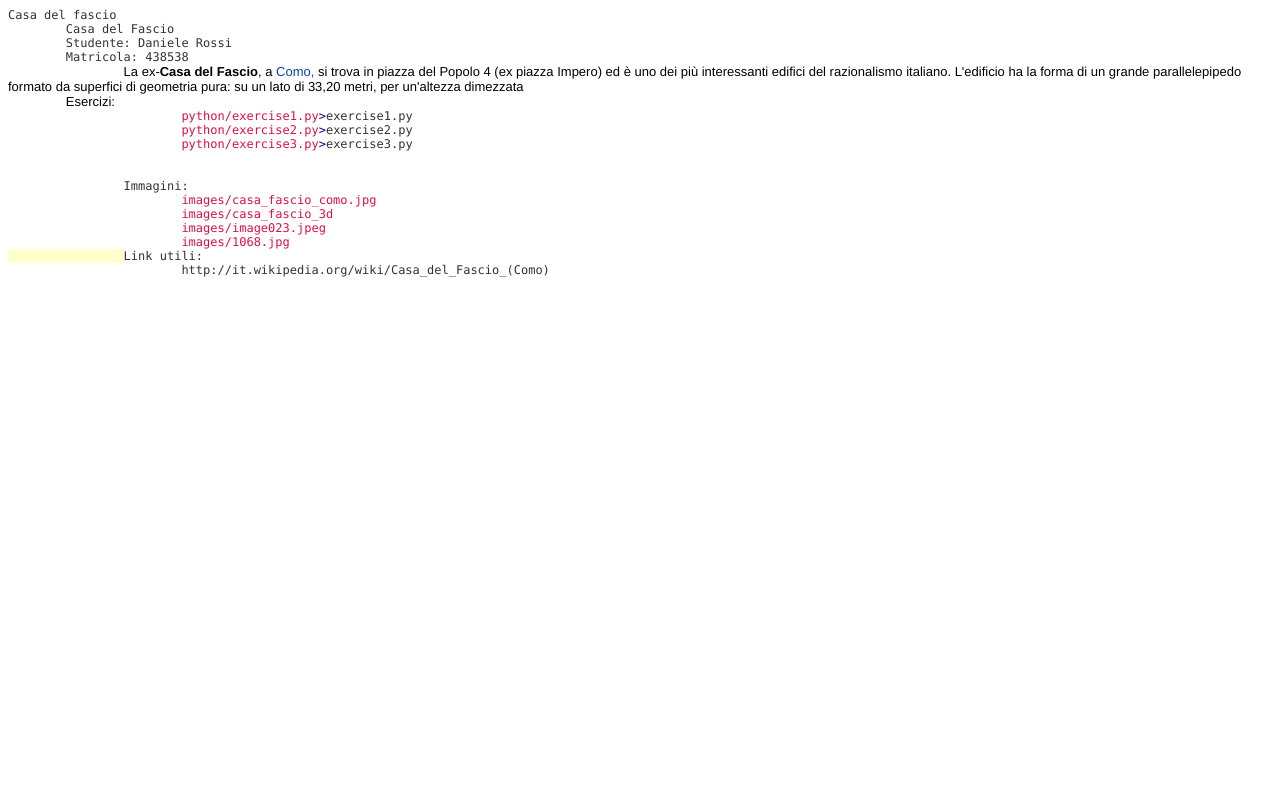
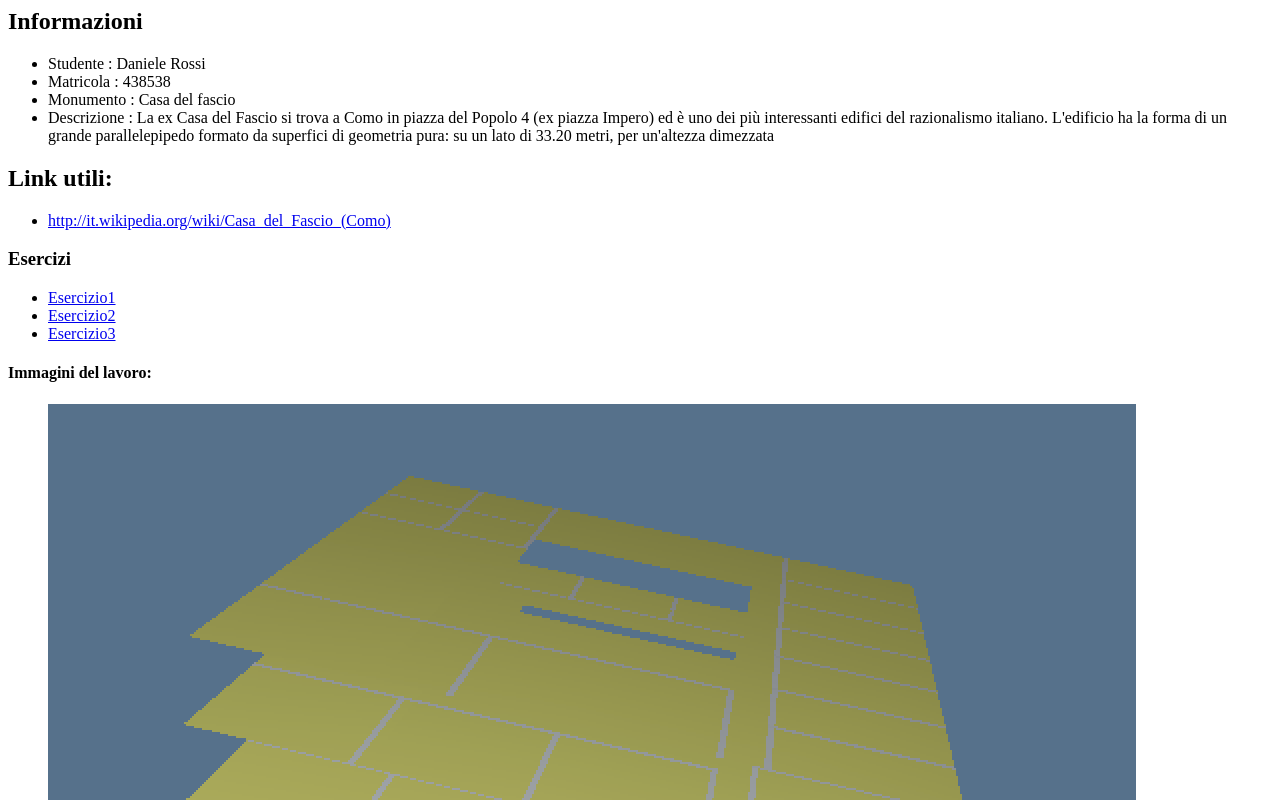
Before and after one commit to cvdlab-alumni/438538, a plain HTML site: page 2014-03-21/index.html in a window 1280 px wide. Shown: the top 800 px of the page. Drawn offline with Linux system fonts and the light colour scheme.

Commit message:
newImagesOfHw1

```diff
--- a/2014-03-21/index.html
+++ b/2014-03-21/index.html
@@ -1,42 +1,36 @@
-<!DOCTYPE html PUBLIC "-//W3C//DTD HTML 4.01//EN" "http://www.w3.org/TR/html4/strict.dtd">
-<html>
-<head>
-  <meta http-equiv="Content-Type" content="text/html; charset=utf-8">
-  <meta http-equiv="Content-Style-Type" content="text/css">
-  <title></title>
-  <meta name="Generator" content="Cocoa HTML Writer">
-  <meta name="CocoaVersion" content="1265.19">
-  <style type="text/css">
-    p.p1 {margin: 0.0px 0.0px 0.0px 0.0px; font: 12.0px Consolas; color: #333333}
-    p.p2 {margin: 0.0px 0.0px 0.0px 0.0px; font: 13.0px Helvetica}
-    p.p3 {margin: 0.0px 0.0px 0.0px 0.0px; font: 12.0px Consolas; color: #dd1144}
-    p.p4 {margin: 0.0px 0.0px 0.0px 0.0px; font: 12.0px Consolas; color: #333333; min-height: 14.0px}
-    span.s1 {color: #000080}
-    span.s2 {font: 12.0px Consolas; color: #333333}
-    span.s3 {color: #0645ad}
-    span.s4 {color: #333333}
-    span.s5 {background-color: #ffffcc}
-    span.Apple-tab-span {white-space:pre}
-  </style>
-</head>
-<body>
-<p class="p1">Casa del fascio<span class="Apple-converted-space"> </span></p>
-<p class="p1"><span class="Apple-tab-span">	</span>Casa del Fascio</p>
-<p class="p1"><span class="s1"><span class="Apple-tab-span">	</span></span>Studente: Daniele Rossi</p>
-<p class="p1"><span class="s1"><span class="Apple-tab-span">	</span></span>Matricola: 438538</p>
-<p class="p2"><span class="s2"><span class="Apple-tab-span">	</span><span class="Apple-tab-span">	</span></span>La ex-<b>Casa del Fascio</b>, a <span class="s3">Como,</span> si trova in piazza del Popolo 4 (ex piazza Impero) ed è uno dei più interessanti edifici del razionalismo italiano. L'edificio ha la forma di un grande parallelepipedo formato da superfici di geometria pura: su un lato di 33,20 metri, per un'altezza dimezzata</p>
-<p class="p2"><span class="Apple-tab-span">	</span><span class="Apple-tab-span">	</span>Esercizi:</p>
-<p class="p3"><span class="s1"><span class="Apple-tab-span">	</span><span class="Apple-tab-span">	</span><span class="Apple-tab-span">	</span></span>python/exercise1.py<span class="s1">&gt;</span><span class="s4">exercise1.py</span></p>
-<p class="p3"><span class="s1"><span class="Apple-tab-span">	</span><span class="Apple-tab-span">	</span><span class="Apple-tab-span">	</span></span>python/exercise2.py<span class="s1">&gt;</span><span class="s4">exercise2.py</span></p>
-<p class="p3"><span class="s1"><span class="Apple-tab-span">	</span><span class="Apple-tab-span">	</span><span class="Apple-tab-span">	</span></span>python/exercise3.py<span class="s1">&gt;</span><span class="s4">exercise3.py</span></p>
-<p class="p4"><br></p>
-<p class="p4"><br></p>
-<p class="p1"><span class="Apple-tab-span">	</span><span class="Apple-tab-span">	</span>Immagini:</p>
-<p class="p3"><span class="s1"><span class="Apple-tab-span">	</span><span class="Apple-tab-span">	</span><span class="Apple-tab-span">	</span></span>images/casa_fascio_como.jpg</p>
-<p class="p3"><span class="s1"><span class="Apple-tab-span">	</span><span class="Apple-tab-span">	</span><span class="Apple-tab-span">	</span></span>images/casa_fascio_3d</p>
-<p class="p3"><span class="s1"><span class="Apple-tab-span">	</span><span class="Apple-tab-span">	</span><span class="Apple-tab-span">	</span></span>images/image023.jpeg</p>
-<p class="p3"><span class="s1"><span class="Apple-tab-span">	</span><span class="Apple-tab-span">	</span><span class="Apple-tab-span">	</span></span>images/1068.jpg<span class="Apple-converted-space"> </span></p>
-<p class="p1"><span class="s5"><span class="Apple-tab-span">	</span><span class="Apple-tab-span">	</span></span>Link utili:</p>
-<p class="p1"><span class="s1"><span class="Apple-tab-span">	</span><span class="Apple-tab-span">	</span><span class="Apple-tab-span">	</span></span>http://it.wikipedia.org/wiki/Casa_del_Fascio_(Como)</p>
-</body>
-</html>
+<html lang = "it">
+	<head>
+		<meta charset = "utf-8"/>
+		<title>Homework 1</title>
+	</head>
+	<body>
+		<section>
+			<header>
+				<h1>Informazioni</h1>
+				<ul>
+					<li>Studente : Daniele Rossi</li>
+					<li>Matricola : 438538</li>
+					<li>Monumento : Casa del fascio</li>
+					<li>Descrizione : La ex Casa del Fascio si trova a Como in piazza del Popolo 4 (ex piazza Impero) ed è uno dei più interessanti edifici del razionalismo italiano. L'edificio ha la forma di un grande parallelepipedo formato da superfici di geometria pura: su un lato di 33.20 metri, per un'altezza dimezzata</li>
+				</ul>
+				<h2>Link utili:</h2>
+				<ul>
+					<li><a href="sito1">http://it.wikipedia.org/wiki/Casa_del_Fascio_(Como)</a></li>
+				</ul>
+				<h3>Esercizi</h3>
+				<ul>
+					<li><a href="python/exercise1.py">Esercizio1</a></li>
+					<li><a href="python/exercise2.py">Esercizio2</a></li>
+					<li><a href="python/exercise3.py">Esercizio3</a></li>
+				</ul>
+				<h4>Immagini del lavoro:</h4>
+				<ul>
+					<li><img src="images/img1.png"></li>
+					<li><img src="images/img2.png"></li>
+					<li><img src="images/img3.png"></li>
+					<li><img src="images/img4.png"></li>
+					<li><img src="images/img5.png"></li>
+				</ul>
+			</header>
+		</section>
+	</body>
```
Also changed, not shown: 2014-03-21/index_old.html (added, +42 -0 lines), 3 other files.
